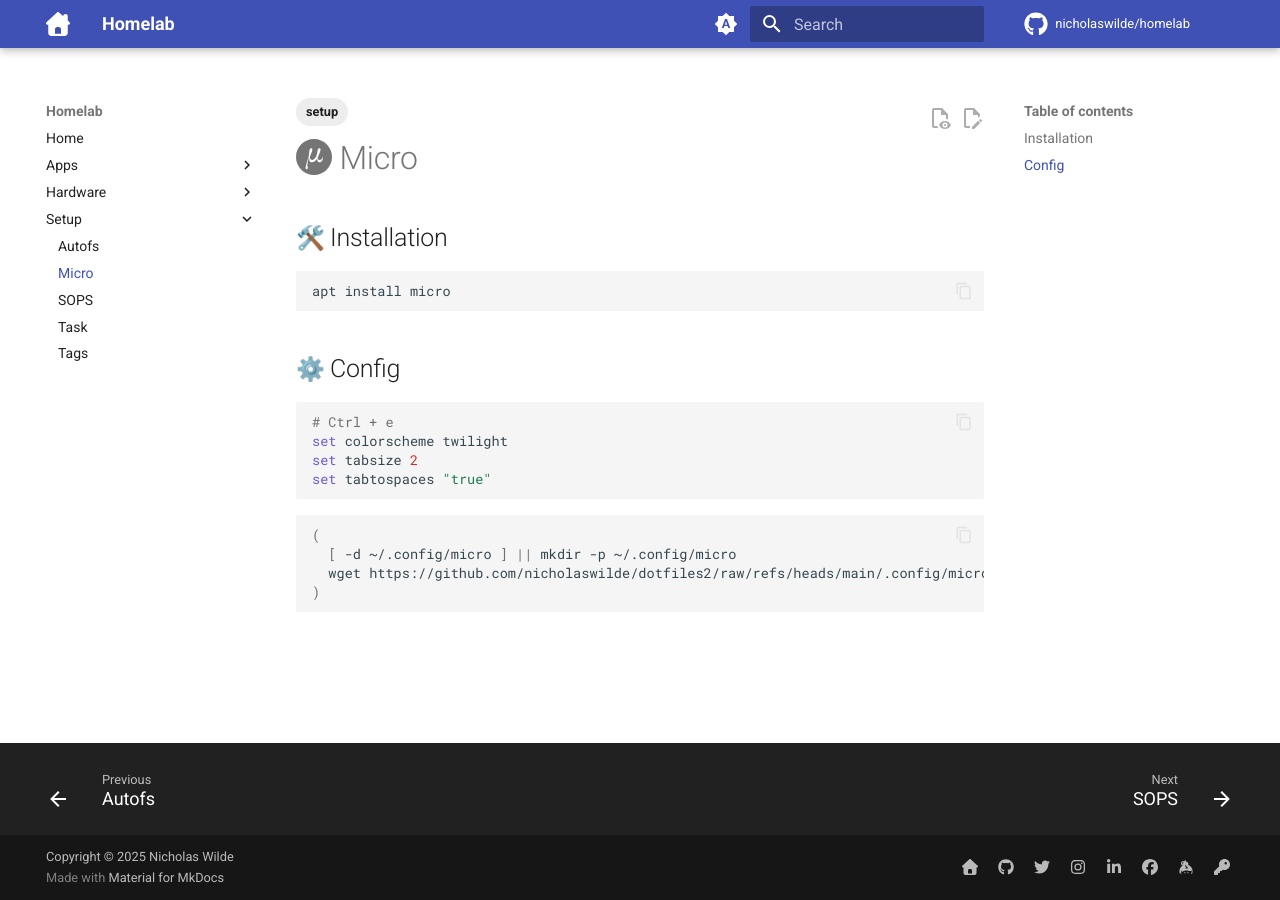
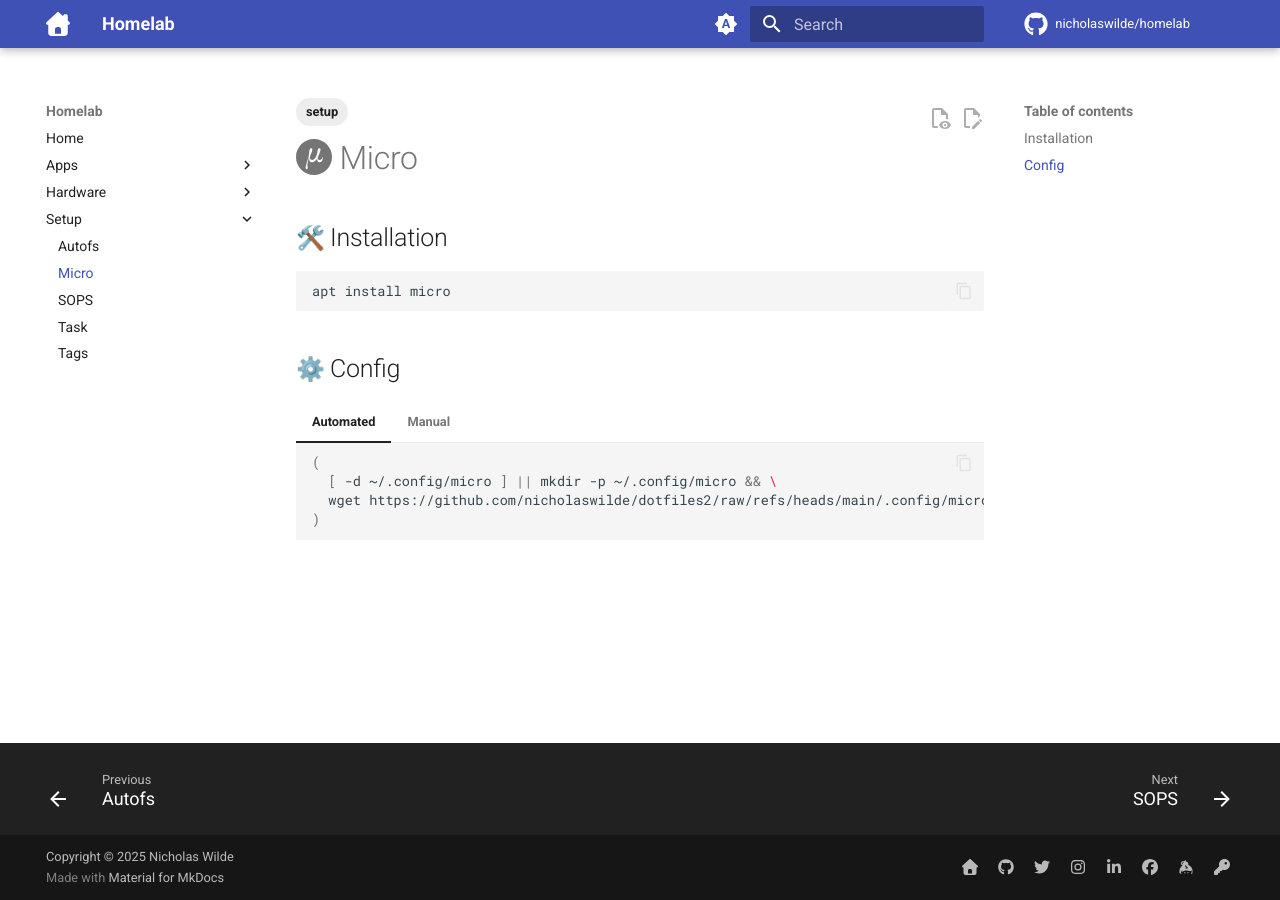
Before and after one commit to nicholaswilde/homelab, an MkDocs documentation site: the page built from docs/setup/micro.md, in a window 1280 px wide. Built offline with MkDocs 1.6.1 and Material for MkDocs 9.7.7, drawn with Linux system fonts in a browser that asks for light colours; emoji names are drawn with the system emoji font; comment, search, counter and statistics services are not loaded.

Commit message:
Update micro.md

````diff
--- a/docs/setup/micro.md
+++ b/docs/setup/micro.md
@@ -12,16 +12,20 @@
 
 ## :gear: Config
 
-```shell
-# Ctrl + e
-set colorscheme twilight
-set tabsize 2
-set tabtospaces "true"
-```
+=== "Automated"
 
-```shell
-(
-  [ -d ~/.config/micro ] || mkdir -p ~/.config/micro
-  wget https://github.com/nicholaswilde/dotfiles2/raw/refs/heads/main/.config/micro/settings.json -O ~/.config/micro/settings.json
-)
-```
+    ```shell
+    (
+      [ -d ~/.config/micro ] || mkdir -p ~/.config/micro && \
+      wget https://github.com/nicholaswilde/dotfiles2/raw/refs/heads/main/.config/micro/settings.json -O ~/.config/micro/settings.json
+    )
+    ```
+
+=== "Manual"
+
+    ```shell
+    # Ctrl + e
+    set colorscheme twilight
+    set tabsize 2
+    set tabtospaces "true"
+    ```
````
